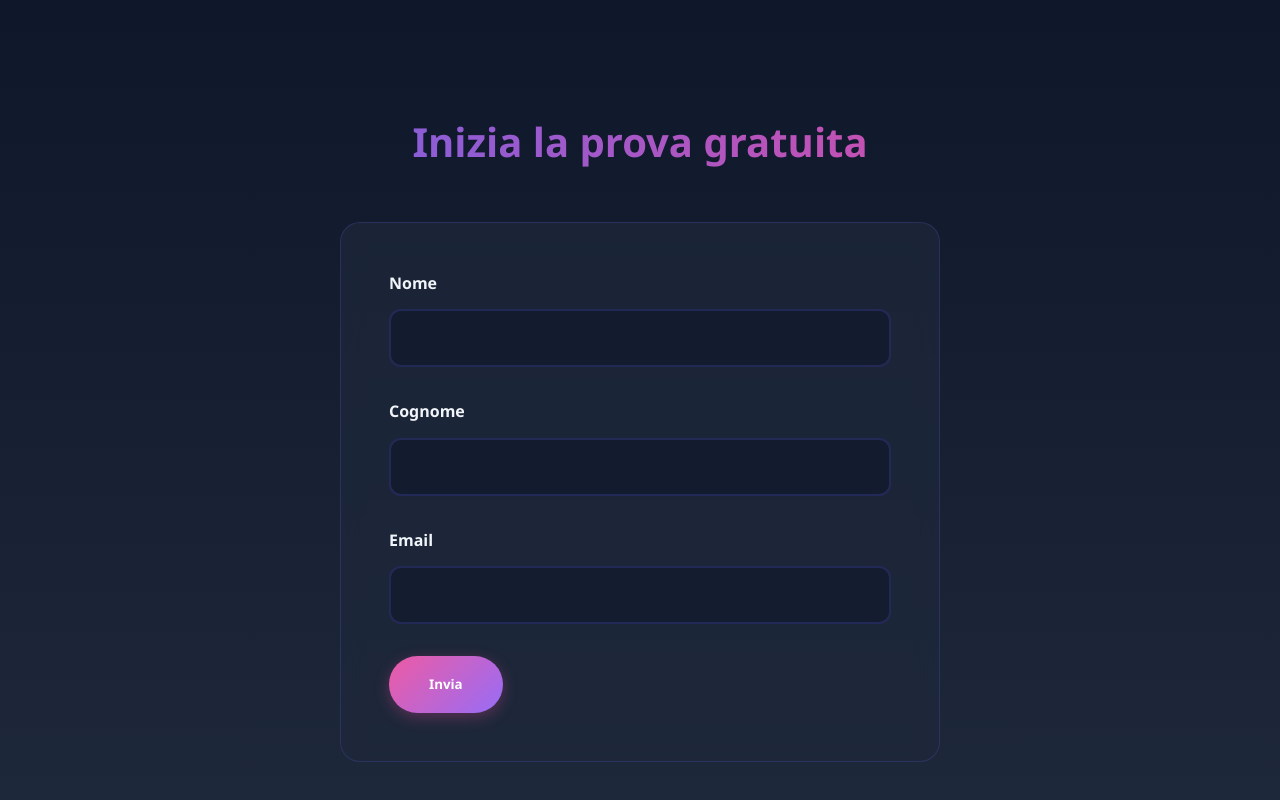
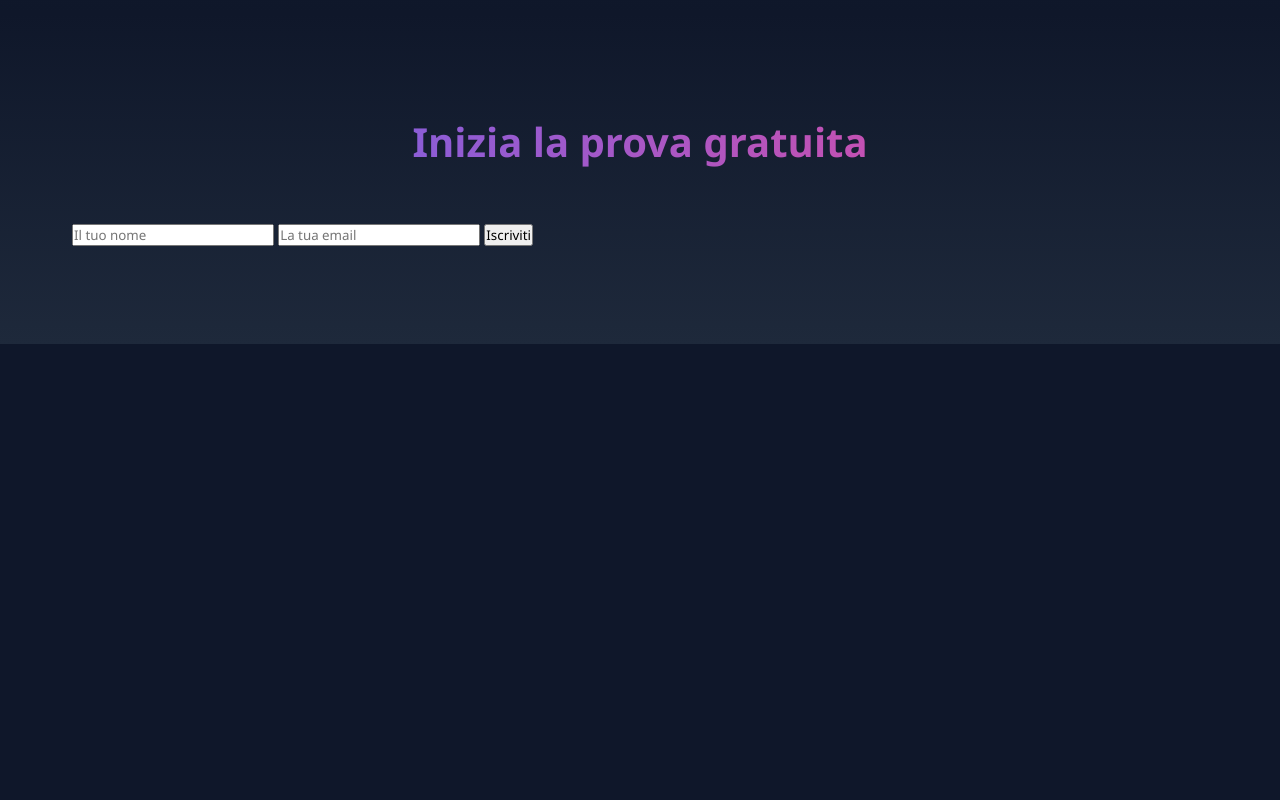
Before and after one commit to Nurinho23/landing-ufs10, a plain HTML site: page index2.html in a window 1280 px wide. Shown: the part 1886-2686 px from the top of the page. After the commit the page ends 2230 px from the top, so only its background shows below. Drawn offline with Linux system fonts and the light colour scheme.

Commit message:
Update index2.html

```diff
--- a/index2.html
+++ b/index2.html
@@ -324,24 +324,13 @@
     <section class="contact" id="contact">
         <div class="container">
             <h2 class="section-title">Inizia la prova gratuita</h2>
-            <div class="contact-form">
-                <form action="https//app.getresponse.com/add_subscriber.html" method="POST">
-                    <div class="form-group">
-                        <label for="name">Nome</label>
-                        <input type="text" id="name" name="name" required>
-                    </div>
-                    <div class="form-group">
-                        <label for="surname">Cognome</label>
-                        <input type="text" id="surname" name="surname" required>
-                    </div>
-                    <div class="form-group">
-                        <label for="email">Email</label>
-                        <input type="email" id="email" name="email" required>
-                        <input type="hidden" name="campaign_token" value="jhcz4">
-                    </div>
-                    <button type="submit" class="cta-button">Invia</button>
-                </form>
-            </div>
+            <form action="https://app.getresponse.com/add_subscriber.html" method="POST" accept-charset="utf-8">
+                <input type="text" name="name" placeholder="Il tuo nome" required>
+                <input type="email" name="email" placeholder="La tua email" required>
+                <input type="hidden" name="campaign_token" value="jhcz4">
+                <input type="hidden" name="start_day" value="0">
+                <input type="submit" value="Iscriviti">
+            </form>
         </div>
     </section>
 </body>
```
